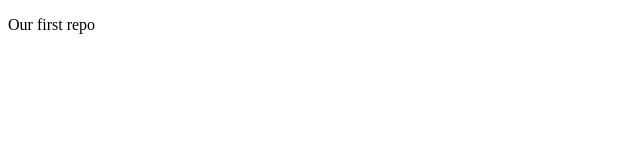
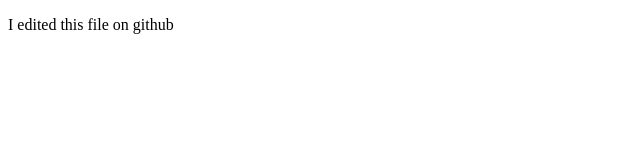
Before and after one commit to iavonberg/school-demo, a website: page index.html in a window 1280 px wide. Shown: the whole page, without its empty margins (0-640 px from the left). Drawn offline with Linux system fonts and the light colour scheme.

Commit message:
edited on github

```diff
--- a/index.html
+++ b/index.html
@@ -7,6 +7,6 @@
     <title>Document</title>
 </head>
 <body>
-    <p>Our first repo</p>
+    <p>I edited this file on github</p>
 </body>
 </html>
```
